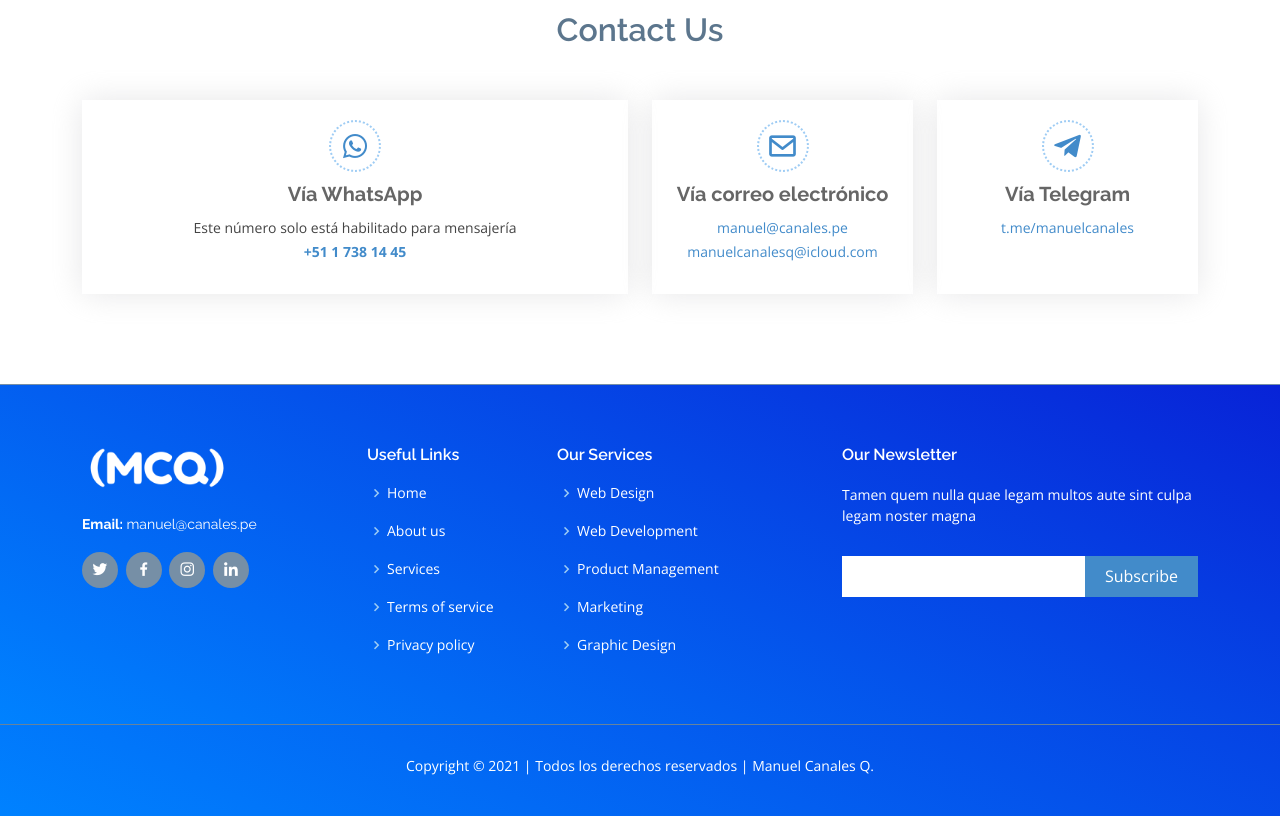
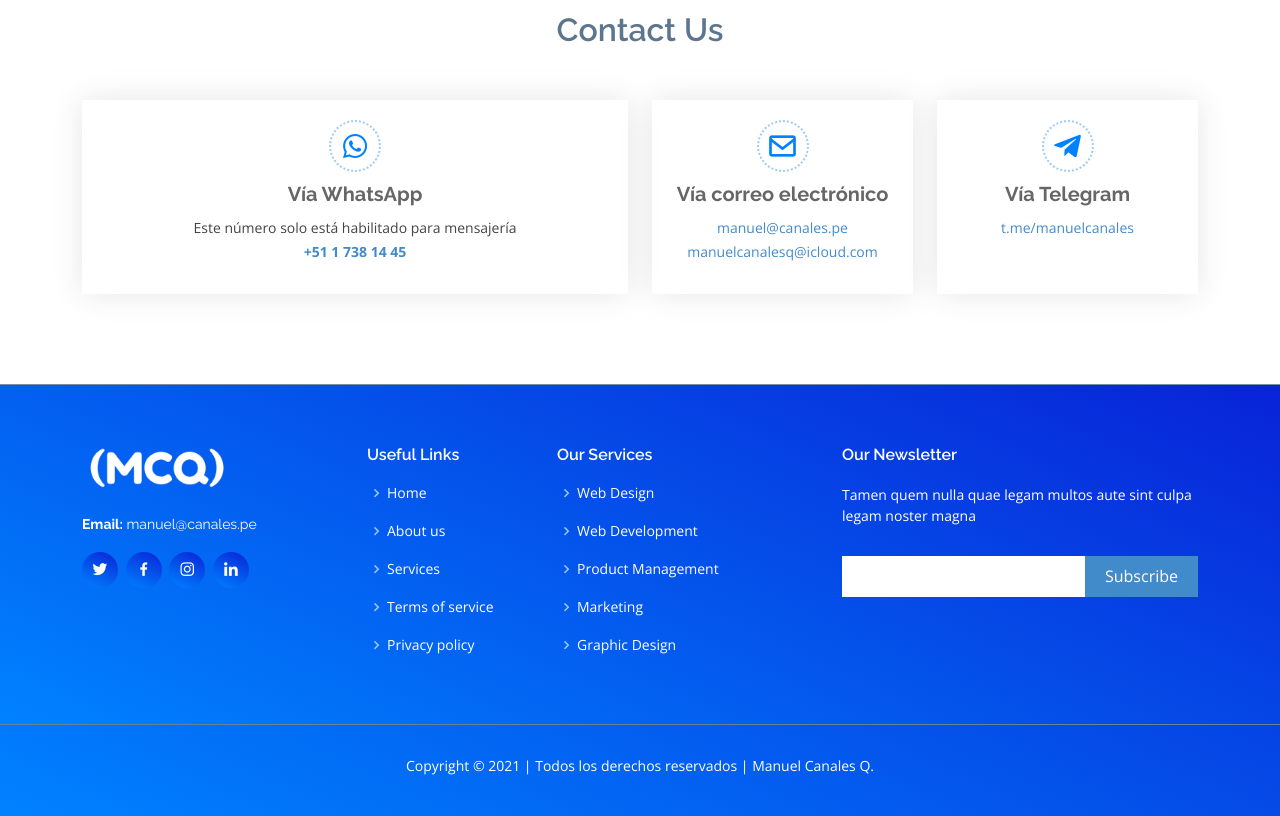
Before and after one commit to ManuelCanales/canales, a plain HTML site: page index.html in a window 1280 px wide. Shown: the part 5720-6536 px from the top of the page. Drawn offline with nearby package versions, Linux system fonts and the light colour scheme.

Commit message:
Update style.css

```diff
--- a/assets/css/style.css
+++ b/assets/css/style.css
@@ -1064,7 +1064,12 @@ section {
 }
 .contact .info-box i {
   font-size: 32px;
-  color: #428bca;
+  color: rgb(0,130,255);
+color: -moz-linear-gradient(25deg, rgba(0,130,255,1) 0%, rgba(8,35,215,1) 100%);
+color: -webkit-linear-gradient(25deg, rgba(0,130,255,1) 0%, rgba(8,35,215,1) 100%);
+color: linear-gradient(25deg, rgba(0,130,255,1) 0%, rgba(8,35,215,1) 100%);
+filter: progid:DXImageTransform.Microsoft.gradient(startColorstr="#0082ff",endColorstr="#0823d7",GradientType=1);
+  /*color: #428bca;*/
   border-radius: 50%;
   padding: 8px;
   border: 2px dotted #9eccf4;
@@ -1208,7 +1213,12 @@ filter: progid:DXImageTransform.Microsoft.gradient(startColorstr="#0082ff",endCo
 #footer .footer-top .social-links a {
   font-size: 18px;
   display: inline-block;
-  background: #768fa6;
+  background: rgb(0,130,255);
+background: -moz-linear-gradient(25deg, rgba(0,130,255,1) 0%, rgba(8,35,215,1) 100%);
+background: -webkit-linear-gradient(25deg, rgba(0,130,255,1) 0%, rgba(8,35,215,1) 100%);
+background: linear-gradient(25deg, rgba(0,130,255,1) 0%, rgba(8,35,215,1) 100%);
+filter: progid:DXImageTransform.Microsoft.gradient(startColorstr="#0082ff",endColorstr="#0823d7",GradientType=1);
+  /*background: #768fa6;*/
   color: #fff;
   line-height: 1;
   padding: 8px 0;
```
